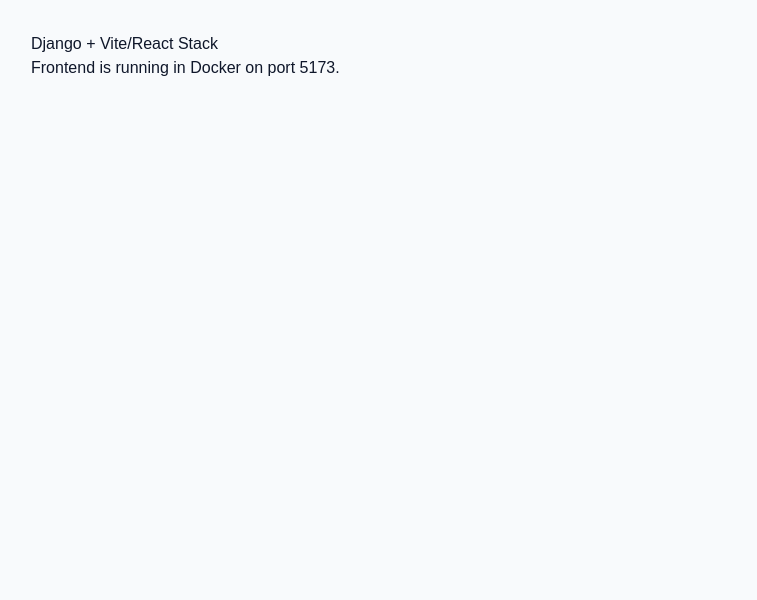
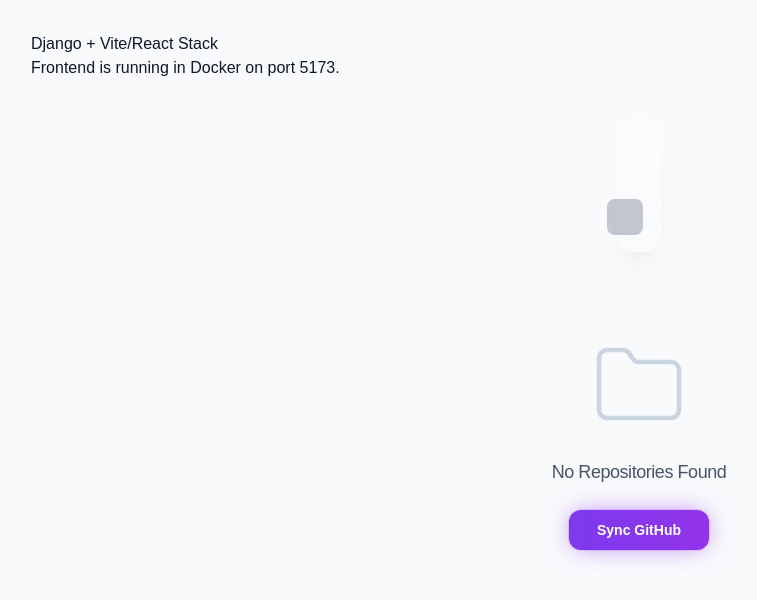
Before and after one commit to Vaibhav-Harit/zen4, a React (Vite) app in the folder frontend/: page / in a window 1280 px wide. Shown: the top 600 px of the page, without its empty margins (1-758 px from the left). Built offline with nearby package versions, Linux system fonts and the light colour scheme.

Commit message:
added ProjectSkeleton and EmptyState components

```diff
--- a/frontend/src/App.jsx
+++ b/frontend/src/App.jsx
@@ -1,4 +1,6 @@
 import { Toaster } from "react-hot-toast";
+import EmptyState from "./components/EmptyState";
+import ProjectSkeleton from "./components/ProjectSkeleton";
 
 function App() {
   return (
@@ -15,6 +17,12 @@
       <main style={{ fontFamily: "Arial, sans-serif", padding: "2rem" }}>
         <h1>Django + Vite/React Stack</h1>
         <p>Frontend is running in Docker on port 5173.</p>
+
+        {/* TEMPORARY: test UI — remove once project list / empty state routing is wired */}
+        <div className="mx-auto mt-10 flex w-full max-w-md flex-col items-center gap-8">
+          <ProjectSkeleton />
+          <EmptyState />
+        </div>
       </main>
     </>
   );
```
